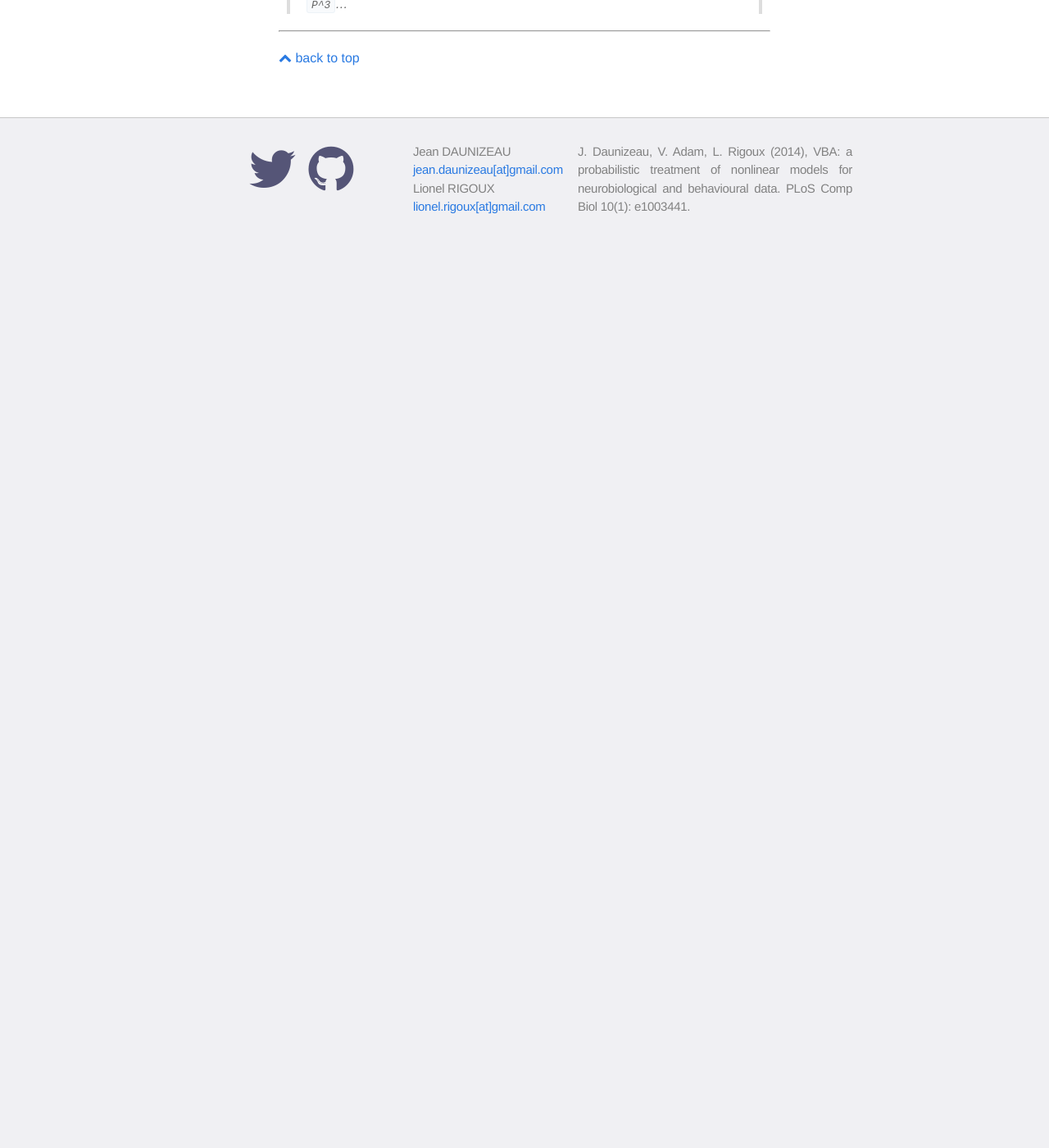
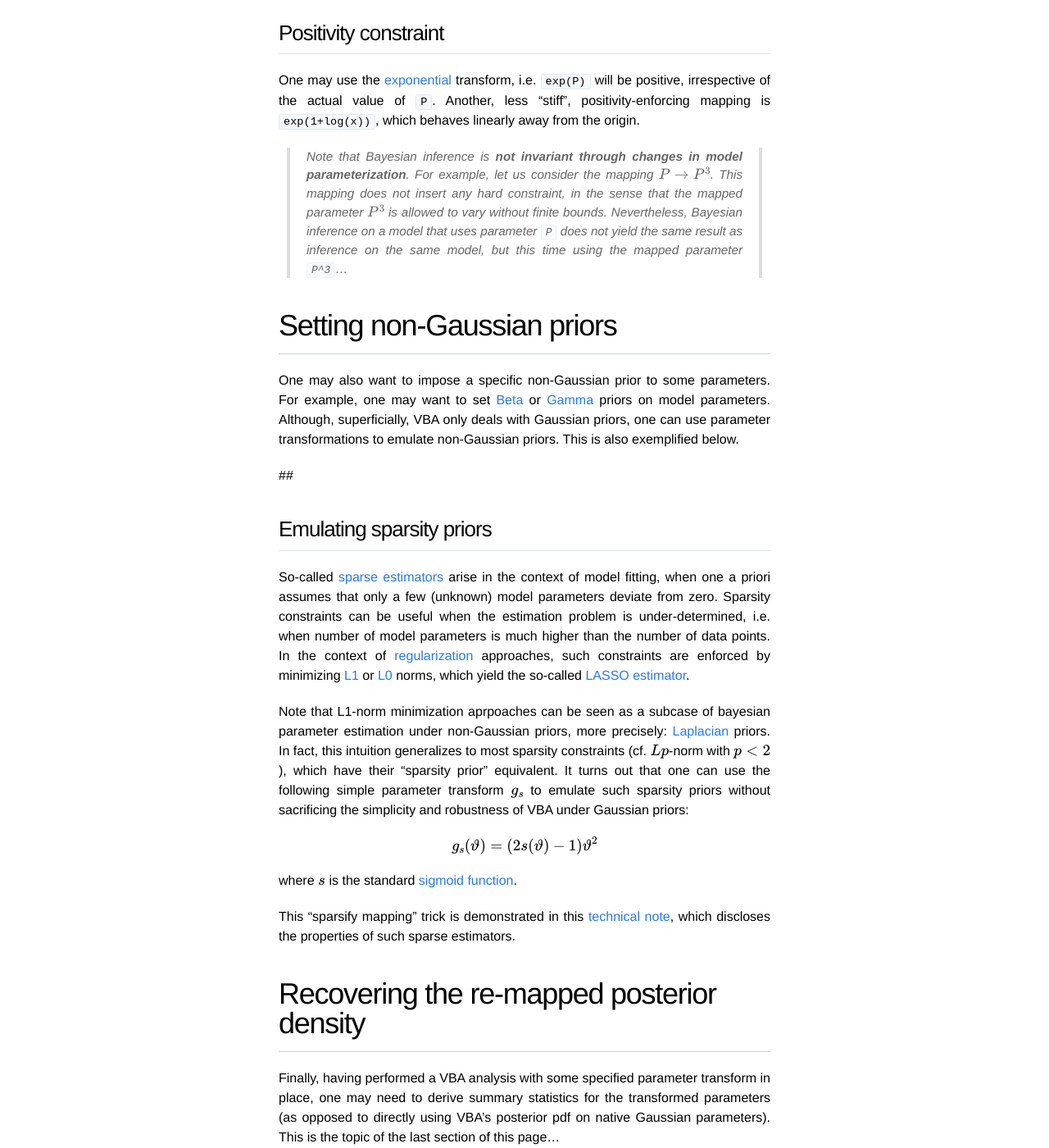
Before and after one commit to MBB-team/VBA-toolbox, a Jekyll site: the page built from _wiki/param-transform.md, in a window 1280 px wide and 1400 px high, scrolled down 1232 px. Shown: the whole window at 82% size. Built offline with Jekyll 4.4.1, drawn with Linux system fonts in a browser that asks for light colours; nearby versions of some CDN libraries; formulas are drawn with MathJax 3; before the commit the page ends 1541 px from its top, so only the background shows below that; some of the changed text lies outside the part shown.

Commit message:
Update param-transform.md

```diff
--- a/_wiki/param-transform.md
+++ b/_wiki/param-transform.md
@@ -7,13 +7,60 @@ title: "Setting hard constraints through parameter transformations"
 
 In VBA, priors are Gaussian, i.e. parameters are allowed to vary without bounds (i.e. on the $$\left]-\infty,\infty \right[$$ interval). Setting informative priors allows one to insert "soft constraints" on parameter likely ranges. In particular, decreasing the prior variance eventually insures that parameter posterior estimates will be close to their prior mean. This is called "[shrinkage to the mean](https://en.wikipedia.org/wiki/Shrinkage_estimator)". This sort of constraint is "soft" because there always exist a certain amount of data that eventually allows posterior inference to escape from the influence of the priors. In other terms, as long as the prior variance is not zero, the strength of the prior constraint depends upon the informativeness of the data.
 
-However, one may wan to insert "[hard constraints](https://en.wikipedia.org/wiki/Constrained_optimization)", i.e. some models may include parameters that ought to be bounded within certain ranges. For example, [reinforcement learning](https://en.wikipedia.org/wiki/Reinforcement_learning) (RL) models are parameterized in terms of learning rates, which lie on the $$\left[0,1\right]$$ interval. Thus, to keep the parameters within bounds, one has to [re-parameterize](https://en.wikipedia.org/wiki/Parametrization) the model. Below are two overloaded examples of typical re-parameterizations:
+However, one may want to insert "[hard constraints](https://en.wikipedia.org/wiki/Constrained_optimization)", i.e. some models may include parameters that ought to be bounded within certain ranges. For example, [reinforcement learning](https://en.wikipedia.org/wiki/Reinforcement_learning) (RL) models are parameterized in terms of learning rates, which lie on the $$\left[0,1\right]$$ interval. Thus, to keep the parameters within bounds, one has to [re-parameterize](https://en.wikipedia.org/wiki/Parametrization) the model. Below are two overloaded examples of typical re-parameterizations for setting such hard constraints.
 
-- **range constraint**: one may use the (re-scaled) [sigmoidal](https://en.wikipedia.org/wiki/Sigmoid_function) transform. For example, within a RL evolution function, the learning rate may be defined as `sigm(P)`, where `P` is VBA's evolution parameter (which has a Gaussian prior). Thus, irrespective of the actual value of `P`, the learning rate `sigm(P)` will be constrained to lie on the $$\left[0,1\right]$$ interval.
 
-- **positivity constraint**: one may use the [exponential](https://en.wikipedia.org/wiki/Exponential_function) transform, i.e. `exp(P)` will be positive, irrespective of the actual value of `P`. Another, less "stiff", positivity-enforcing mapping is `exp(1+log(x))`, which behaves linearly away from the origin.
 
-If one is interested in the posterior density over transformed parameters, one can simply use the [Laplace approximation](https://en.wikipedia.org/wiki/Laplace's_method) (see `VBA_Laplace.m`). Alternatively, one can [sample](https://en.wikipedia.org/wiki/Monte_Carlo_method) (see `VBA_sample.m`) from the Gaussian posterior density over un-transformed parameters, pass the samples through the transform, and then report [summary statistics](https://en.wikipedia.org/wiki/Summary_statistics) over the set of transformed samples (such as mean and variance) and/or full sampling histograms. Such sampling approach can be used, for example, in the aim of recovering [credible intervals](https://en.wikipedia.org/wiki/Credible_interval) over constrained (mapped) parameters.
+# Examples of re-parameterizations for setting hard constraints
+
+## range constraint
+
+One may use the (re-scaled) [sigmoidal](https://en.wikipedia.org/wiki/Sigmoid_function) transform. For example, within a RL evolution function, the learning rate may be defined as `sigm(P)`, where `P` is VBA's evolution parameter (which has a Gaussian prior). Thus, irrespective of the actual value of `P`, the learning rate `sigm(P)` will be constrained to lie on the $$\left[0,1\right]$$ interval.
+
+## Positivity constraint
+
+One may use the [exponential](https://en.wikipedia.org/wiki/Exponential_function) transform, i.e. `exp(P)` will be positive, irrespective of the actual value of `P`. Another, less "stiff", positivity-enforcing mapping is `exp(1+log(x))`, which behaves linearly away from the origin.
 
 
 > Note that Bayesian inference is **not invariant through changes in model parameterization**. For example, let us consider the mapping $$P \rightarrow P^3$$. This mapping does not insert any hard constraint, in the sense that the mapped parameter $$P^3$$ is allowed to vary without finite bounds. Nevertheless, Bayesian inference on a model that uses parameter `P` does not yield the same result as inference on the same model, but this time using the mapped parameter `P^3`...
+
+
+# Setting non-Gaussian priors
+
+One may also want to impose a specific non-Gaussian prior to some parameters. For example, one may want to set [Beta](https://en.wikipedia.org/wiki/Beta_distribution) or [Gamma](https://en.wikipedia.org/wiki/Gamma_distribution) priors on model parameters. Although, superficially, VBA only deals with Gaussian priors, one can use parameter transformations to emulate non-Gaussian priors. This is also exemplified below.
+
+##
+
+## Emulating sparsity priors
+
+So-called [sparse estimators](https://en.wikipedia.org/wiki/Sparse_approximation) arise in the context of model fitting, when one a priori assumes that only a few (unknown) model parameters deviate from zero. Sparsity constraints can be useful when the estimation problem is under-determined, i.e. when number of model parameters is much higher than the number of data points. In the context of [regularization](https://en.wikipedia.org/wiki/Regularization_(mathematics)) approaches, such constraints are enforced by minimizing [L1](http://mathworld.wolfram.com/L1-Norm.html) or [L0](https://en.wikipedia.org/wiki/Lp_space#When_p_=_0) norms, which yield the so-called [LASSO estimator](https://en.wikipedia.org/wiki/Lasso_(statistics)).
+
+Note that L1-norm minimization aprpoaches can be seen as a subcase of bayesian parameter estimation under non-Gaussian priors, more precisely: [Laplacian](https://en.wikipedia.org/wiki/Laplace_distribution) priors. In fact, this intuition generalizes to most sparsity constraints (cf. $$Lp$$-norm with $$p<2$$), which have their "sparsity prior" equivalent. It turns out that one can use the following simple parameter transform $$g_s$$ to emulate such sparsity priors without sacrificing the simplicity and robustness of VBA under Gaussian priors:
+
+$$g_s(\vartheta)= (2 s(\vartheta) -1)\vartheta^2$$
+
+where $$s$$ is the standard [sigmoid function](https://en.wikipedia.org/wiki/Sigmoid_function).
+
+This "sparsify mapping" trick is demonstrated in this [technical note](https://arxiv.org/abs/1703.07168), which discloses the properties of such sparse estimators.
+
+
+# Recovering the re-mapped posterior density
+
+Finally, having performed a VBA analysis with some specified parameter transform in place, one may need to derive summary statistics for the transformed parameters (as opposed to directly using VBA's posterior pdf on native Gaussian parameters). This is the topic of the last section of this page...
+
+## Laplace method
+
+If one is interested in the posterior density over transformed parameters, one can simply use the [Laplace approximation](https://en.wikipedia.org/wiki/Laplace's_method). This is base on a first-order Taylor expansion, which we summarize below.
+
+Let $$f(\vartheta)$$ be the mapping used for setting a given hard constraint on some model parameter $$P=f(\vartheta)$$. Then:
+$$ f(\vartheta) = f(E[\vartheta]) + f'(E[\vartheta])\times\left(\vartheta-E[\vartheta]\right) + ... $$
+This
+
+
+
+
+(see `VBA_Laplace.m`).
+
+## Monte-Carlo methods
+
+ Alternatively, one can [sample](https://en.wikipedia.org/wiki/Monte_Carlo_method) (see `VBA_sample.m`) from the Gaussian posterior density over un-transformed parameters, pass the samples through the transform, and then report [summary statistics](https://en.wikipedia.org/wiki/Summary_statistics) over the set of transformed samples (such as mean and variance) and/or full sampling histograms. Such sampling approach can be used, for example, in the aim of recovering [credible intervals](https://en.wikipedia.org/wiki/Credible_interval) over constrained (mapped) parameters.
```
